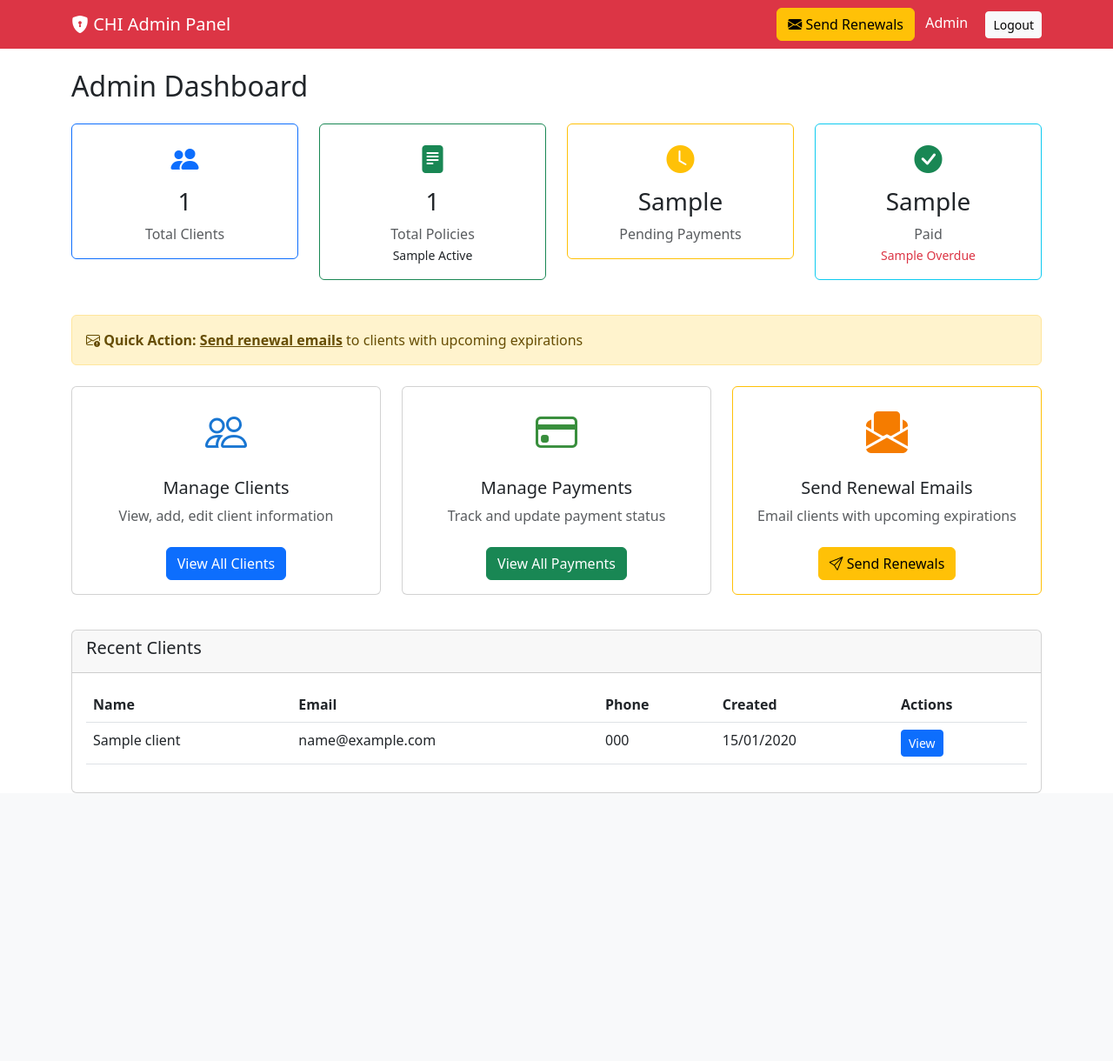
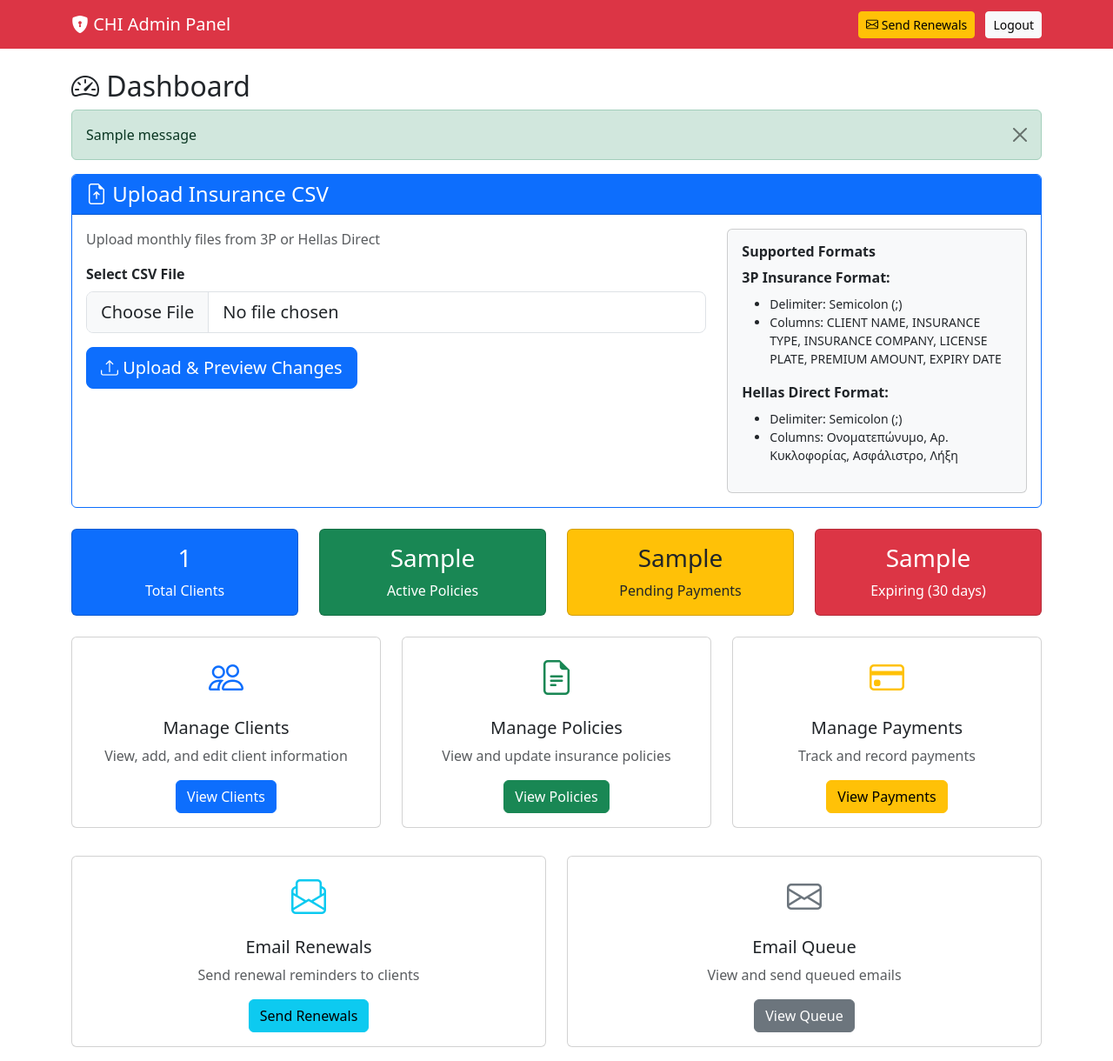
Before and after one commit to chiinsurancebrokers/chi-insurance-portal, a Flask app: template app/templates/admin/dashboard.html in a window 1280 px wide. Shown: the whole page at 87% size. Before the commit the page ends 912 px from the top, so only its background shows below. Run offline with Flask 3, Linux system fonts and the light colour scheme; the template is opened without the code that fills it: most values are stand-ins (such as "Sample title", 1, 10 or a date in 2020); one stand-in notice (Sample message) is shown; some libraries are stand-ins or nearby versions.

Commit message:
Add CSV upload section to dashboard

```diff
--- a/app/templates/admin/dashboard.html
+++ b/app/templates/admin/dashboard.html
@@ -13,131 +13,174 @@
                 <i class="bi bi-shield-lock-fill"></i> CHI Admin Panel
             </a>
             <div class="ms-auto">
-                <a href="/admin/renewals" class="btn btn-warning me-2">
-                    <i class="bi bi-envelope-fill"></i> Send Renewals
+                <a href="/admin/renewals" class="btn btn-warning btn-sm me-2">
+                    <i class="bi bi-envelope"></i> Send Renewals
                 </a>
-                <span class="navbar-text text-white me-3">Admin</span>
                 <a href="/logout" class="btn btn-light btn-sm">Logout</a>
             </div>
         </div>
     </nav>
 
     <div class="container mt-4">
-        <h2>Admin Dashboard</h2>
+        <h2><i class="bi bi-speedometer2"></i> Dashboard</h2>
 
-        <div class="row mt-4">
-            <div class="col-md-3 mb-3">
+        {% with messages = get_flashed_messages(with_categories=true) %}
+            {% if messages %}
+                {% for category, message in messages %}
+                <div class="alert alert-{{ category }} alert-dismissible fade show">
+                    {{ message }}
+                    <button type="button" class="btn-close" data-bs-dismiss="alert"></button>
+                </div>
+                {% endfor %}
+            {% endif %}
+        {% endwith %}
+
+        <!-- CSV Upload Section -->
+        <div class="row mb-4">
+            <div class="col-12">
                 <div class="card border-primary">
-                    <div class="card-body text-center">
-                        <i class="bi bi-people-fill text-primary" style="font-size: 2rem;"></i>
-                        <h3 class="mt-2">{{ total_clients }}</h3>
-                        <p class="text-muted mb-0">Total Clients</p>
+                    <div class="card-header bg-primary text-white">
+                        <h4 class="mb-0"><i class="bi bi-file-earmark-arrow-up"></i> Upload Insurance CSV</h4>
                     </div>
-                </div>
-            </div>
-            <div class="col-md-3 mb-3">
-                <div class="card border-success">
-                    <div class="card-body text-center">
-                        <i class="bi bi-file-text-fill text-success" style="font-size: 2rem;"></i>
-                        <h3 class="mt-2">{{ total_policies }}</h3>
-                        <p class="text-muted mb-0">Total Policies</p>
-                        <small>{{ active_policies }} Active</small>
-                    </div>
-                </div>
-            </div>
-            <div class="col-md-3 mb-3">
-                <div class="card border-warning">
-                    <div class="card-body text-center">
-                        <i class="bi bi-clock-fill text-warning" style="font-size: 2rem;"></i>
-                        <h3 class="mt-2">{{ pending_payments }}</h3>
-                        <p class="text-muted mb-0">Pending Payments</p>
-                    </div>
-                </div>
-            </div>
-            <div class="col-md-3 mb-3">
-                <div class="card border-info">
-                    <div class="card-body text-center">
-                        <i class="bi bi-check-circle-fill text-success" style="font-size: 2rem;"></i>
-                        <h3 class="mt-2">{{ paid_payments }}</h3>
-                        <p class="text-muted mb-0">Paid</p>
-                        <small class="text-danger">{{ overdue_payments }} Overdue</small>
+                    <div class="card-body">
+                        <div class="row">
+                            <div class="col-md-8">
+                                <p class="text-muted">Upload monthly files from 3P or Hellas Direct</p>
+
+                                <form method="POST" action="/admin/csv-upload" enctype="multipart/form-data">
+                                    <div class="mb-3">
+                                        <label class="form-label fw-bold">Select CSV File</label>
+                                        <input type="file" name="file" class="form-control form-control-lg" accept=".csv" required>
+                                    </div>
+
+                                    <button type="submit" class="btn btn-primary btn-lg">
+                                        <i class="bi bi-upload"></i> Upload & Preview Changes
+                                    </button>
+                                </form>
+                            </div>
+
+                            <div class="col-md-4">
+                                <div class="card bg-light">
+                                    <div class="card-body">
+                                        <h6 class="fw-bold">Supported Formats</h6>
+
+                                        <p class="mb-2"><strong>3P Insurance Format:</strong></p>
+                                        <ul class="small">
+                                            <li>Delimiter: Semicolon (;)</li>
+                                            <li>Columns: CLIENT NAME, INSURANCE TYPE, INSURANCE COMPANY, LICENSE PLATE, PREMIUM AMOUNT, EXPIRY DATE</li>
+                                        </ul>
+
+                                        <p class="mb-2"><strong>Hellas Direct Format:</strong></p>
+                                        <ul class="small">
+                                            <li>Delimiter: Semicolon (;)</li>
+                                            <li>Columns: Ονοματεπώνυμο, Αρ. Κυκλοφορίας, Ασφάλιστρο, Λήξη</li>
+                                        </ul>
+                                    </div>
+                                </div>
+                            </div>
+                        </div>
                     </div>
                 </div>
             </div>
         </div>
 
-        <div class="alert alert-warning mt-4" role="alert">
-            <i class="bi bi-envelope-exclamation"></i>
-            <strong>Quick Action:</strong>
-            <a href="/admin/renewals" class="alert-link">Send renewal emails</a> to clients with upcoming expirations
-        </div>
-
-        <div class="row mt-4">
-            <div class="col-md-4 mb-3">
-                <div class="card h-100">
-                    <div class="card-body text-center">
-                        <i class="bi bi-people" style="font-size: 3rem; color: #1976d2;"></i>
-                        <h5 class="mt-3">Manage Clients</h5>
-                        <p class="text-muted">View, add, edit client information</p>
-                        <a href="/admin/clients" class="btn btn-primary mt-2">View All Clients</a>
+        <!-- Stats -->
+        <div class="row mb-4">
+            <div class="col-md-3">
+                <div class="card text-center bg-primary text-white">
+                    <div class="card-body">
+                        <h3>{{ stats.total_clients }}</h3>
+                        <p class="mb-0">Total Clients</p>
                     </div>
                 </div>
             </div>
-            <div class="col-md-4 mb-3">
-                <div class="card h-100">
-                    <div class="card-body text-center">
-                        <i class="bi bi-credit-card" style="font-size: 3rem; color: #388e3c;"></i>
-                        <h5 class="mt-3">Manage Payments</h5>
-                        <p class="text-muted">Track and update payment status</p>
-                        <a href="/admin/payments" class="btn btn-success mt-2">View All Payments</a>
+            <div class="col-md-3">
+                <div class="card text-center bg-success text-white">
+                    <div class="card-body">
+                        <h3>{{ stats.active_policies }}</h3>
+                        <p class="mb-0">Active Policies</p>
                     </div>
                 </div>
             </div>
-            <div class="col-md-4 mb-3">
-                <div class="card h-100 border-warning">
-                    <div class="card-body text-center">
-                        <i class="bi bi-envelope-paper-fill" style="font-size: 3rem; color: #f57c00;"></i>
-                        <h5 class="mt-3">Send Renewal Emails</h5>
-                        <p class="text-muted">Email clients with upcoming expirations</p>
-                        <a href="/admin/renewals" class="btn btn-warning mt-2">
-                            <i class="bi bi-send"></i> Send Renewals
-                        </a>
+            <div class="col-md-3">
+                <div class="card text-center bg-warning text-dark">
+                    <div class="card-body">
+                        <h3>{{ stats.pending_payments }}</h3>
+                        <p class="mb-0">Pending Payments</p>
+                    </div>
+                </div>
+            </div>
+            <div class="col-md-3">
+                <div class="card text-center bg-danger text-white">
+                    <div class="card-body">
+                        <h3>{{ stats.expiring_soon }}</h3>
+                        <p class="mb-0">Expiring (30 days)</p>
                     </div>
                 </div>
             </div>
         </div>
 
-        <div class="card mt-4">
-            <div class="card-header">
-                <h5>Recent Clients</h5>
+        <!-- Quick Actions -->
+        <div class="row">
+            <div class="col-md-4 mb-3">
+                <div class="card h-100">
+                    <div class="card-body text-center">
+                        <i class="bi bi-people fs-1 text-primary"></i>
+                        <h5 class="mt-3">Manage Clients</h5>
+                        <p class="text-muted">View, add, and edit client information</p>
+                        <a href="/admin/clients" class="btn btn-primary">View Clients</a>
+                    </div>
+                </div>
             </div>
-            <div class="card-body">
-                <table class="table">
-                    <thead>
-                        <tr>
-                            <th>Name</th>
-                            <th>Email</th>
-                            <th>Phone</th>
-                            <th>Created</th>
-                            <th>Actions</th>
-                        </tr>
-                    </thead>
-                    <tbody>
-                        {% for client in recent_clients %}
-                        <tr>
-                            <td>{{ client.name }}</td>
-                            <td>{{ client.email or '-' }}</td>
-                            <td>{{ client.phone or '-' }}</td>
-                            <td>{{ client.created_date.strftime('%d/%m/%Y') if client.created_date else '-' }}</td>
-                            <td>
-                                <a href="/admin/client/{{ client.id }}" class="btn btn-sm btn-primary">View</a>
-                            </td>
-                        </tr>
-                        {% endfor %}
-                    </tbody>
-                </table>
+
+            <div class="col-md-4 mb-3">
+                <div class="card h-100">
+                    <div class="card-body text-center">
+                        <i class="bi bi-file-earmark-text fs-1 text-success"></i>
+                        <h5 class="mt-3">Manage Policies</h5>
+                        <p class="text-muted">View and update insurance policies</p>
+                        <a href="/admin/policies" class="btn btn-success">View Policies</a>
+                    </div>
+                </div>
+            </div>
+
+            <div class="col-md-4 mb-3">
+                <div class="card h-100">
+                    <div class="card-body text-center">
+                        <i class="bi bi-credit-card fs-1 text-warning"></i>
+                        <h5 class="mt-3">Manage Payments</h5>
+                        <p class="text-muted">Track and record payments</p>
+                        <a href="/admin/payments" class="btn btn-warning">View Payments</a>
+                    </div>
+                </div>
+            </div>
+        </div>
+
+        <div class="row mt-3">
+            <div class="col-md-6 mb-3">
+                <div class="card h-100">
+                    <div class="card-body text-center">
+                        <i class="bi bi-envelope-paper fs-1 text-info"></i>
+                        <h5 class="mt-3">Email Renewals</h5>
+                        <p class="text-muted">Send renewal reminders to clients</p>
+                        <a href="/admin/renewals" class="btn btn-info">Send Renewals</a>
+                    </div>
+                </div>
+            </div>
+
+            <div class="col-md-6 mb-3">
+                <div class="card h-100">
+                    <div class="card-body text-center">
+                        <i class="bi bi-envelope fs-1 text-secondary"></i>
+                        <h5 class="mt-3">Email Queue</h5>
+                        <p class="text-muted">View and send queued emails</p>
+                        <a href="/admin/email-queue" class="btn btn-secondary">View Queue</a>
+                    </div>
+                </div>
             </div>
         </div>
     </div>
+
+    <script src="https://cdn.jsdelivr.net/npm/bootstrap@5.3.0/dist/js/bootstrap.bundle.min.js"></script>
 </body>
 </html>
```
